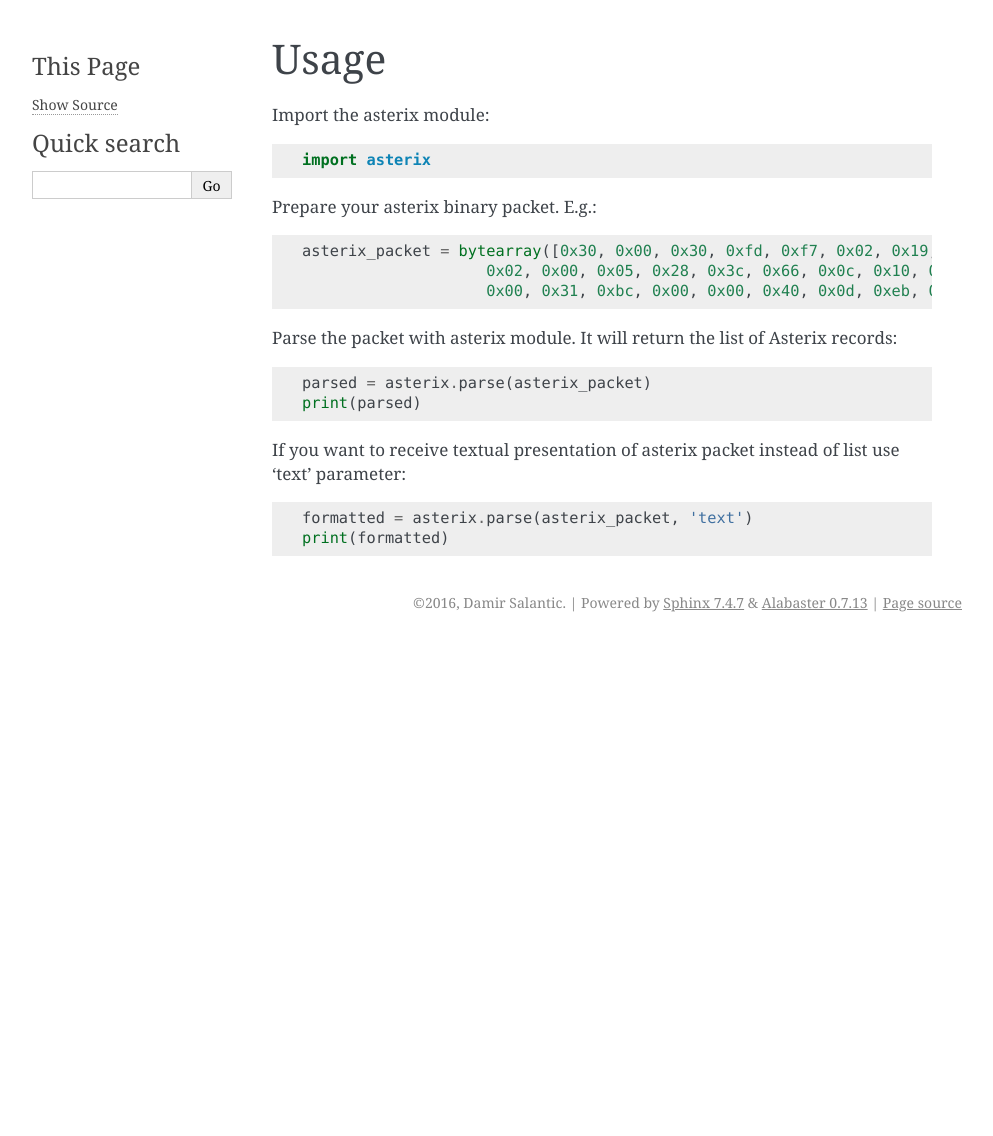
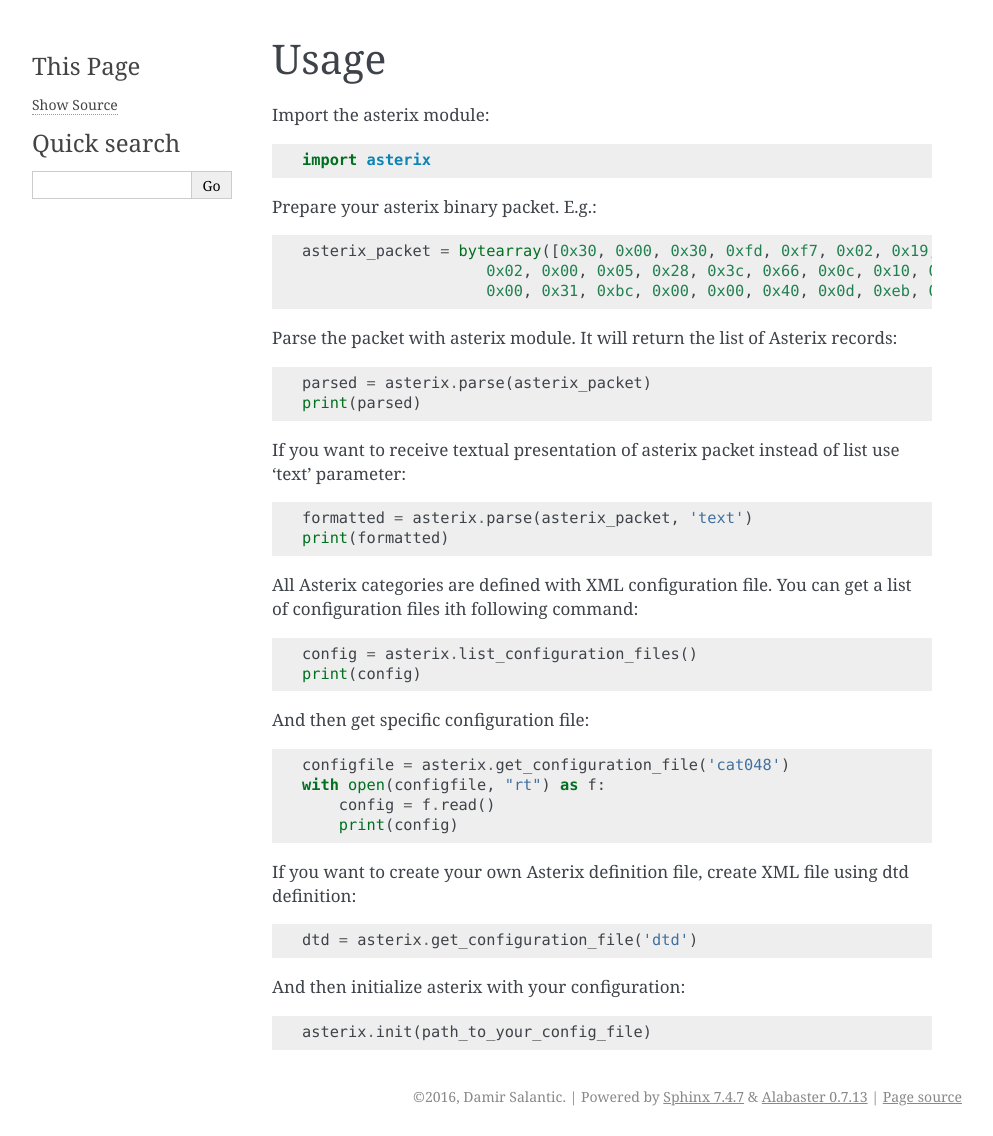
Before and after one commit to CroatiaControlLtd/asterix, a Sphinx documentation site: the page built from asterix/docs/usage.rst, in a window 1280 px wide. Shown: the whole page, without its empty margins (148-1141 px from the left). Built offline with Sphinx 7.4.7, drawn with Linux system fonts in a browser that asks for light colours; before the commit the page ends 900 px from its top, so only the background shows below that.

```diff
--- a/asterix/docs/usage.rst
+++ b/asterix/docs/usage.rst
@@ -25,3 +25,25 @@ If you want to receive textual presentation of asterix packet instead of list us
 
     formatted = asterix.parse(asterix_packet, 'text')
     print(formatted)
+
+All Asterix categories are defined with XML configuration file.
+You can get a list of configuration files ith following command::
+
+    config = asterix.list_configuration_files()
+    print(config)
+
+And then get specific configuration file::
+
+    configfile = asterix.get_configuration_file('cat048')
+    with open(configfile, "rt") as f:
+        config = f.read()
+        print(config)
+
+If you want to create your own Asterix definition file, create XML file using dtd definition::
+
+    dtd = asterix.get_configuration_file('dtd')
+
+
+And then initialize asterix with your configuration::
+
+    asterix.init(path_to_your_config_file)
```
Also changed, not shown: asterix/__init__.py (+27 -0 lines), asterix/docs/examples.rst (+5 -6 lines), .travis.yml, 1 other file.
